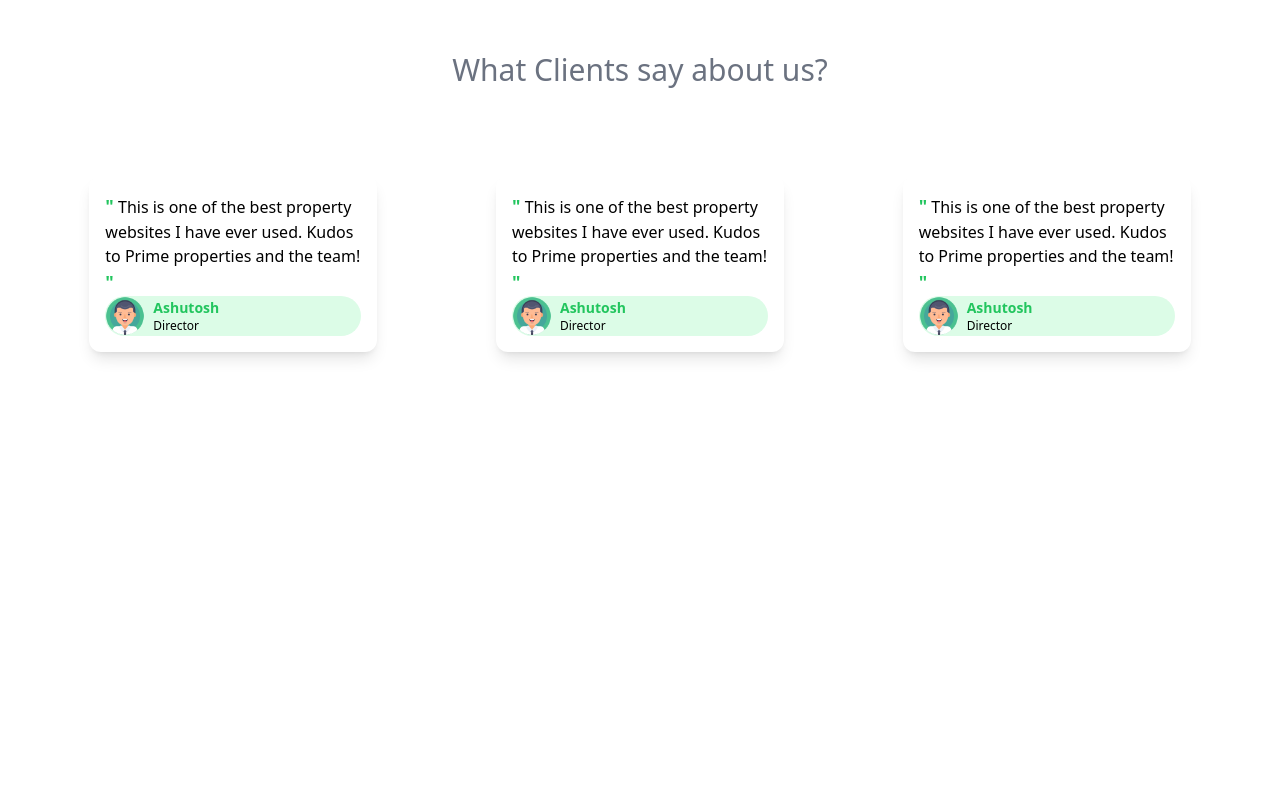
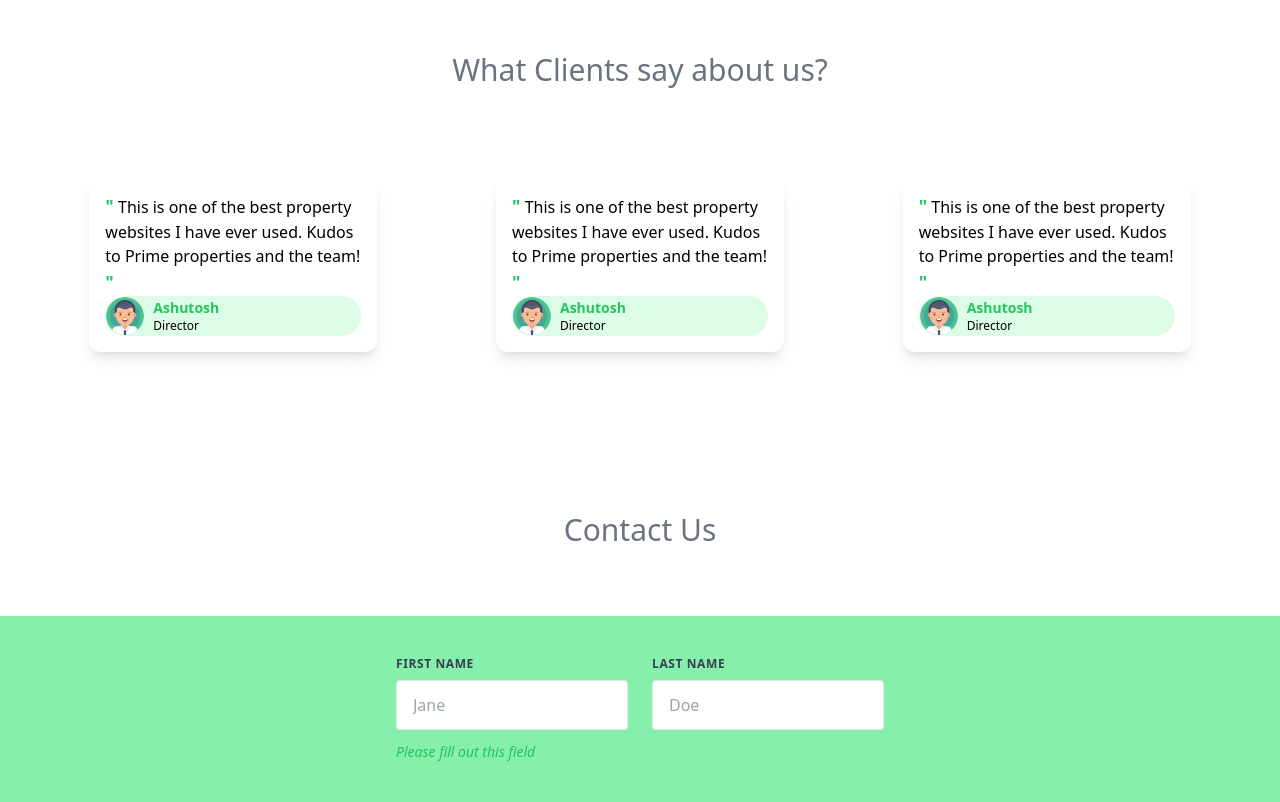
Before and after one commit to ss12932/real-estate-tw, a website: page index.html in a window 1280 px wide. Shown: the part 3554-4356 px from the top of the page. Before the commit the page ends 3946 px from the top, so only its background shows below. Drawn offline with Linux system fonts and the light colour scheme.

Commit message:
form part 1 completed

```diff
--- a/index.html
+++ b/index.html
@@ -374,5 +374,39 @@
         </div>
       </div>
     </div>
+    <div class="mt-20 flex justify-center p-10 items-center">
+      <h2 class="text-3xl text-gray-500 mb-2">Contact Us</h2>
+    </div>
+    <div class="bg-green-300 mt-5 flex p-10 justify-center items-center">
+      <form class="w-full max-w-lg">
+        <div class="flex">
+          <div class="w-full md:w-1/2 px-3 mb-6 md:mb-0">
+            <label
+              class="block uppercase text-xs text-gray-700 font-bold mb-2 tracking-wider"
+              >First Name</label
+            >
+            <input
+              type="text"
+              class="block py-3 px-4 rounded text-gray-700 mb-3 w-full border border-green"
+              placeholder="Jane"
+            />
+            <p class="text-sm text-green-500 italic">
+              Please fill out this field
+            </p>
+          </div>
+          <div class="w-full md:w-1/2 md:mb-0 px-3">
+            <label
+              class="block uppercase text-xs text-gray-700 font-bold mb-2 tracking-wider"
+              >Last Name</label
+            >
+            <input
+              type="text"
+              class="block py-3 px-4 rounded text-gray-700 w-full border border-green"
+              placeholder="Doe"
+            />
+          </div>
+        </div>
+      </form>
+    </div>
   </body>
 </html>
```
Also changed, not shown: assets/css/main.css.
